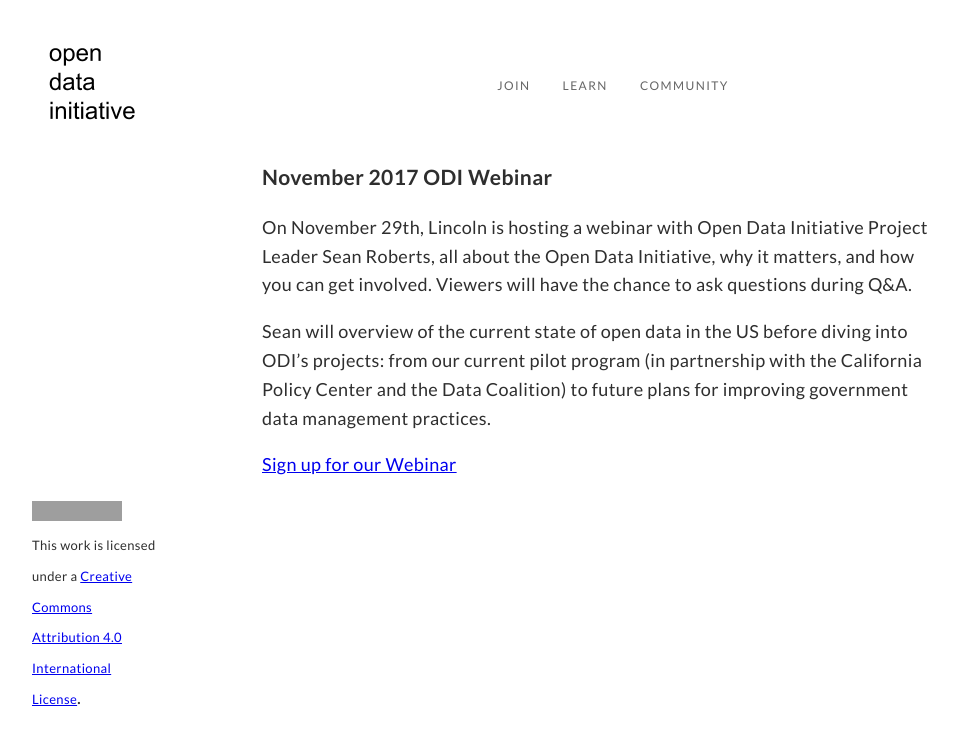
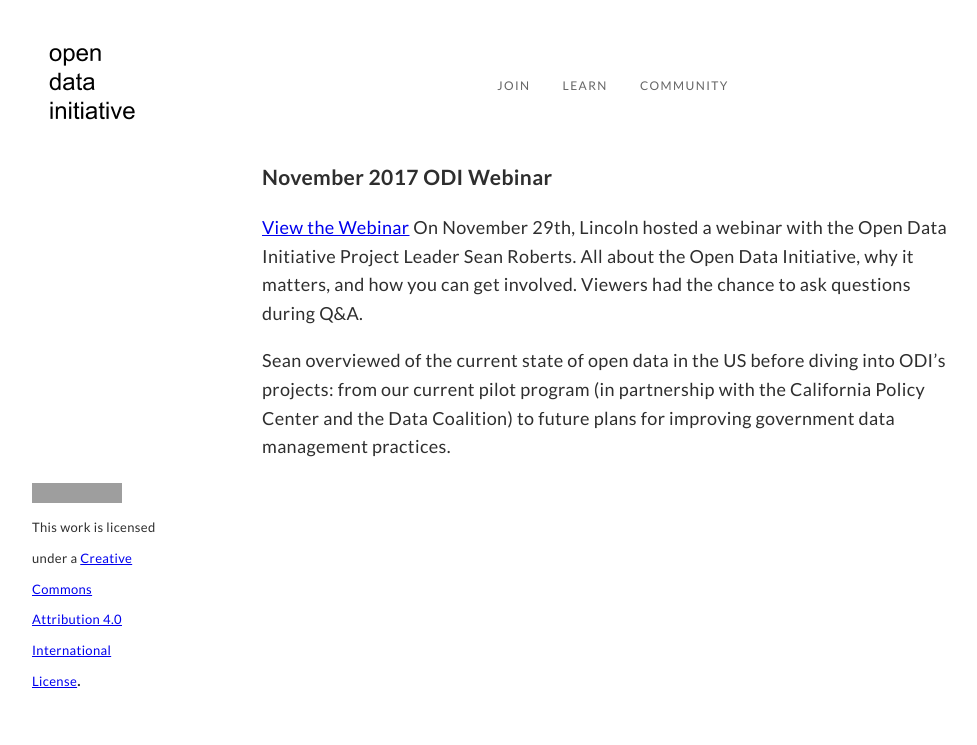
Before and after one commit to opendatainitiative/opendatainitiative.github.io, a Jekyll site: the page built from _posts/2017-11-19-odi-webinar.md, in a window 1280 px wide. Shown: the top 745 px of the page, without its empty margins (35-1012 px from the left). Built offline with Jekyll 4.4.1, drawn with Linux system fonts in a browser that asks for light colours; grey boxes are pictures that could not be loaded.

Commit message:
updated 29nov event with video link

```diff
--- a/_posts/2017-11-19-odi-webinar.md
+++ b/_posts/2017-11-19-odi-webinar.md
@@ -5,8 +5,13 @@ date:   2017-11-19 08:00 -0800
 categories: events
 ---
 ### November 2017 ODI Webinar
-On November 29th, Lincoln is hosting a webinar with Open Data Initiative Project Leader Sean Roberts, all about the Open Data Initiative, why it matters, and how you can get involved. Viewers will have the chance to ask questions during Q&A.
+[View the Webinar](https://youtu.be/YTdjd6cZm0M) On November 29th,
+Lincoln hosted a webinar with the Open Data Initiative
+Project Leader Sean Roberts. All about the Open Data Initiative, why it
+matters, and how you can get involved. Viewers had the chance to
+ask questions during Q&A.
 
-Sean will overview of the current state of open data in the US before diving into ODI’s projects: from our current pilot program (in partnership with the California Policy Center and the Data Coalition) to future plans for improving government data management practices.
-
-[Sign up for our Webinar](https://joinlincoln.us7.list-manage.com/track/click?u=37b038d35f4e6f93a44f0c907&id=c73c1ae27c&e=bd4756a2b2)
+Sean overviewed of the current state of open data in the US before
+diving into ODI’s projects: from our current pilot program (in
+partnership with the California Policy Center and the Data Coalition)
+to future plans for improving government data management practices.
```
